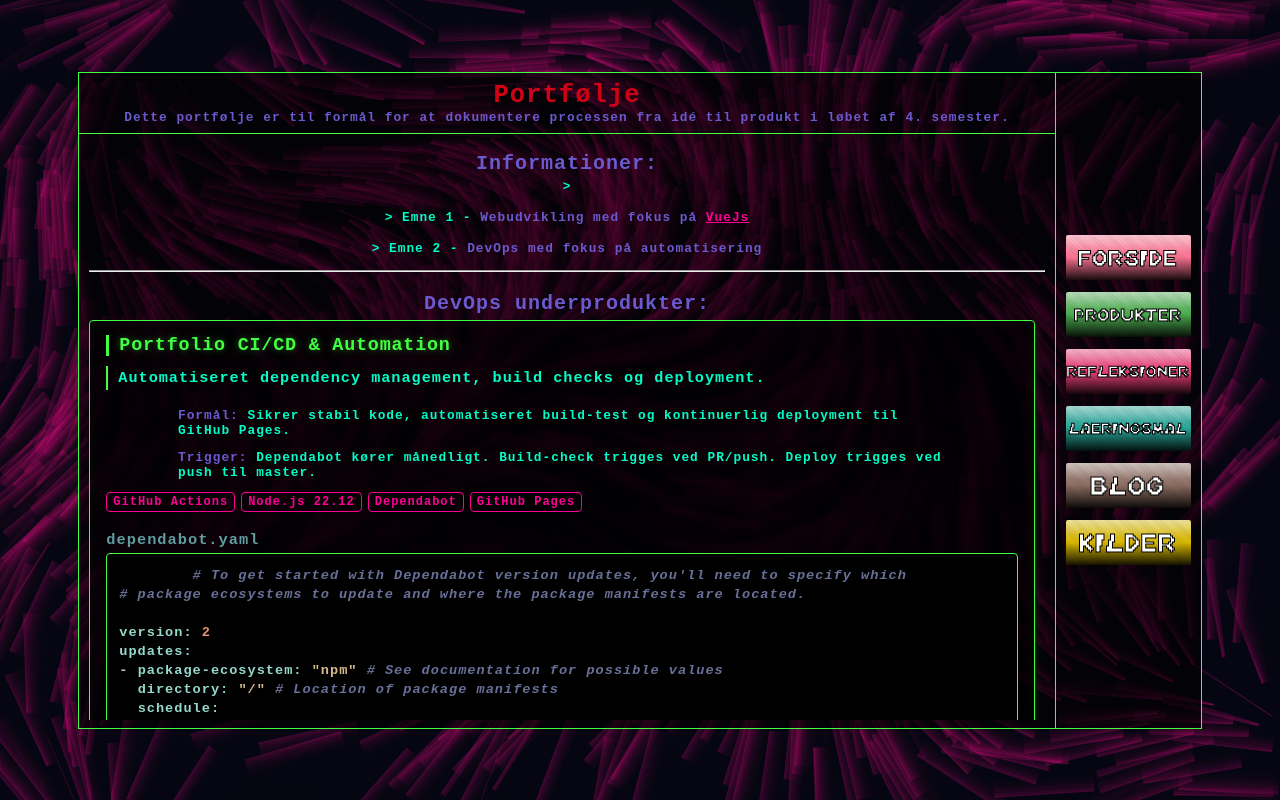
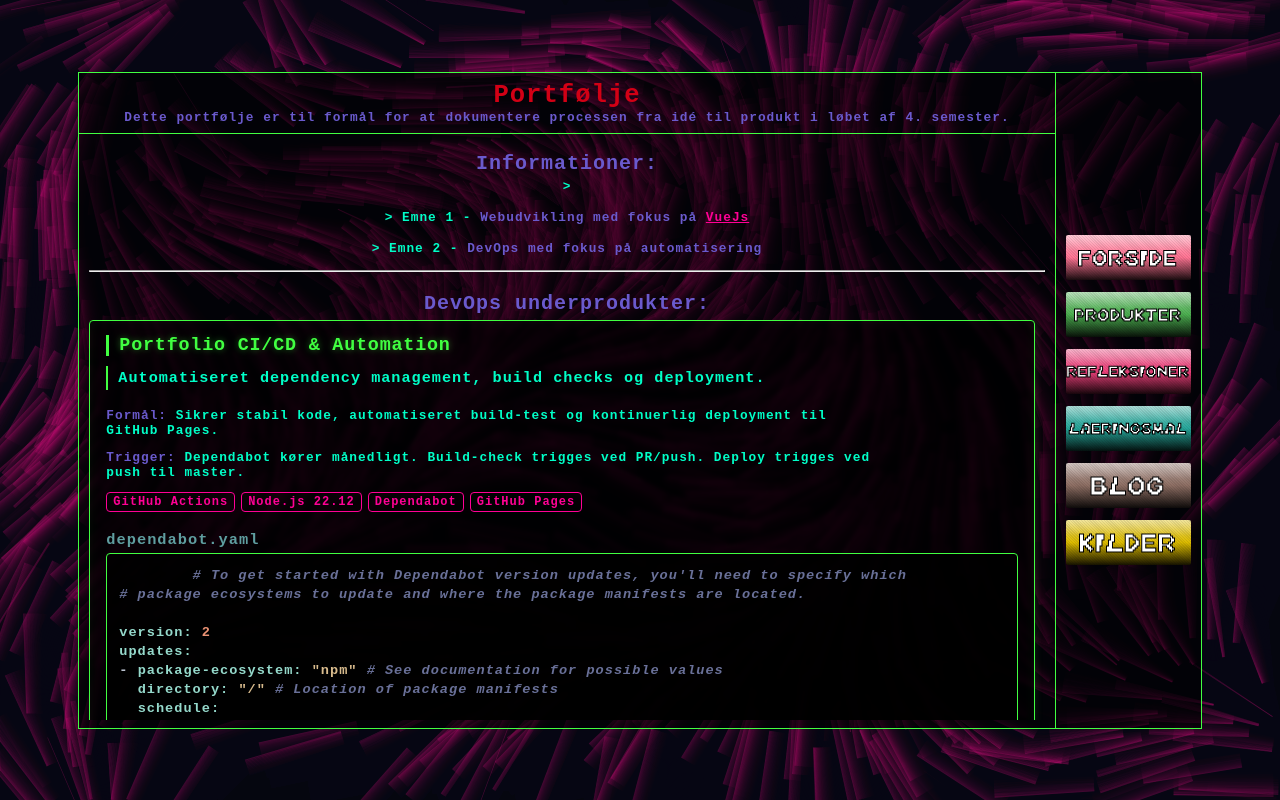
Before and after one commit to Gatherer4466/gatherer4466.github.io, a Vue app: page /#/produkter/devops in a window 1280 px wide. Built offline with nearby package versions, Linux system fonts and the light colour scheme.

Commit message:
Align the desig properlu

```diff
--- a/src/features/products/devops/components/DevOpsProductItem.vue
+++ b/src/features/products/devops/components/DevOpsProductItem.vue
@@ -103,6 +103,8 @@ onMounted(async () => {
 .extraInfo {
   color: #00ffc8;
   display: flex;
+  align-items: flex-start !important;
+  justify-content: left !important;
   flex-direction: column;
   gap: 4px;
   margin-bottom: 10px;
```
